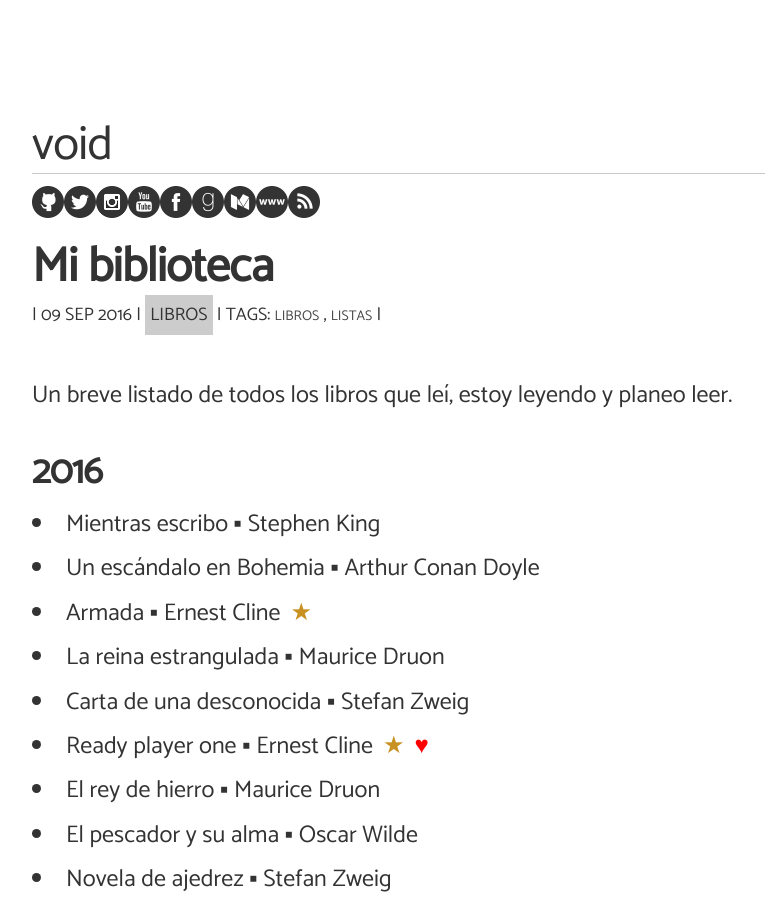
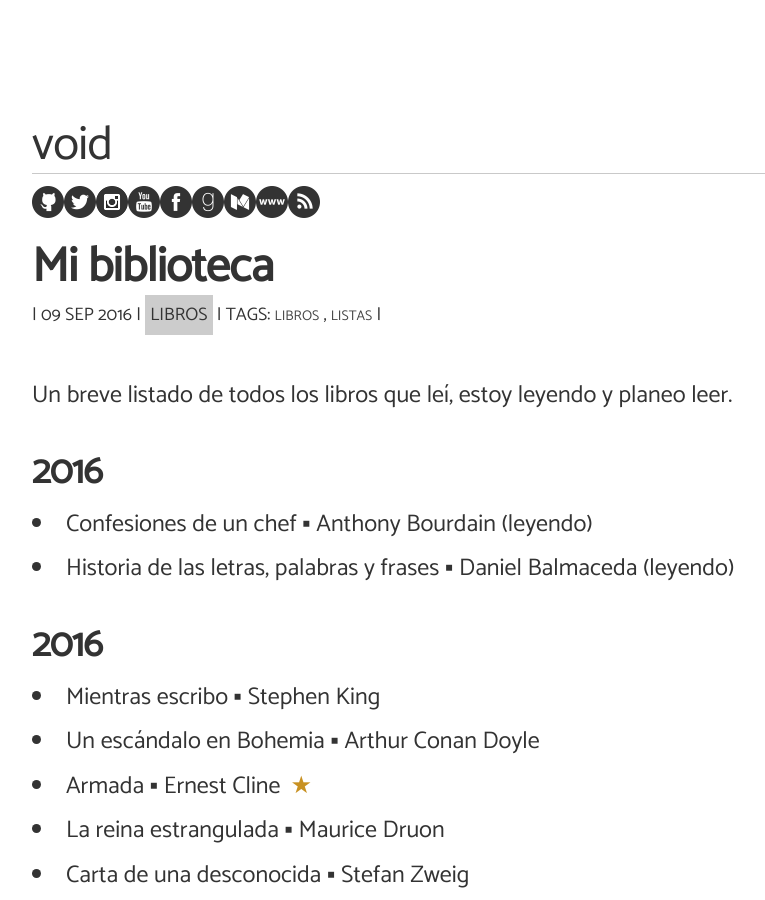
Before and after one commit to angelsimon/angelsimon.github.io, a Jekyll site: the page built from _posts/2016-09-09-libros-que-termine.md, in a window 1280 px wide and 900 px high. Shown: the whole window, without its empty margins (32-797 px from the left). Built offline with Jekyll 4.4.1, drawn with Linux system fonts in a browser that asks for light colours; nearby versions of some CDN libraries; comment, search, counter and statistics services are not loaded.

Commit message:
Update 2016-09-09-libros-que-termine.md

```diff
--- a/_posts/2016-09-09-libros-que-termine.md
+++ b/_posts/2016-09-09-libros-que-termine.md
@@ -9,6 +9,11 @@
 ---
 Un breve listado de todos los libros que leí, estoy leyendo y planeo leer.
 
+<h2>2016</h2>
+<ul>
+<li>Confesiones de un chef &#9642; Anthony Bourdain (leyendo)</li>
+<li>Historia de las letras, palabras y frases &#9642; Daniel Balmaceda (leyendo)</li>
+</ul>
 <h2>2016</h2>
 <ul>
 <li>Mientras escribo &#9642; Stephen King</li>
```
